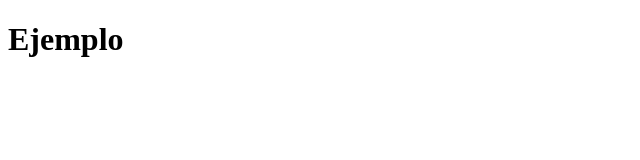
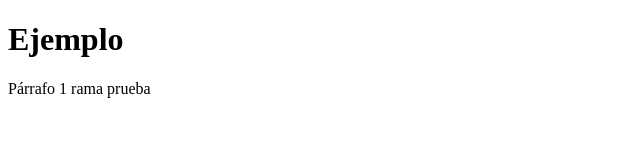
Before and after one commit to laurazx19/Prueba, a plain HTML site: page index.html in a window 1280 px wide. Shown: the whole page, without its empty margins (0-640 px from the left). Drawn offline with Linux system fonts and the light colour scheme.

Commit message:
párrafo 1 rama prueba

```diff
--- a/index.html
+++ b/index.html
@@ -8,5 +8,7 @@
     </head>
     <body>
         <h1>Ejemplo</h1>
+
+        <p>Párrafo 1 rama prueba</p>
     </body>
 </html>
```
